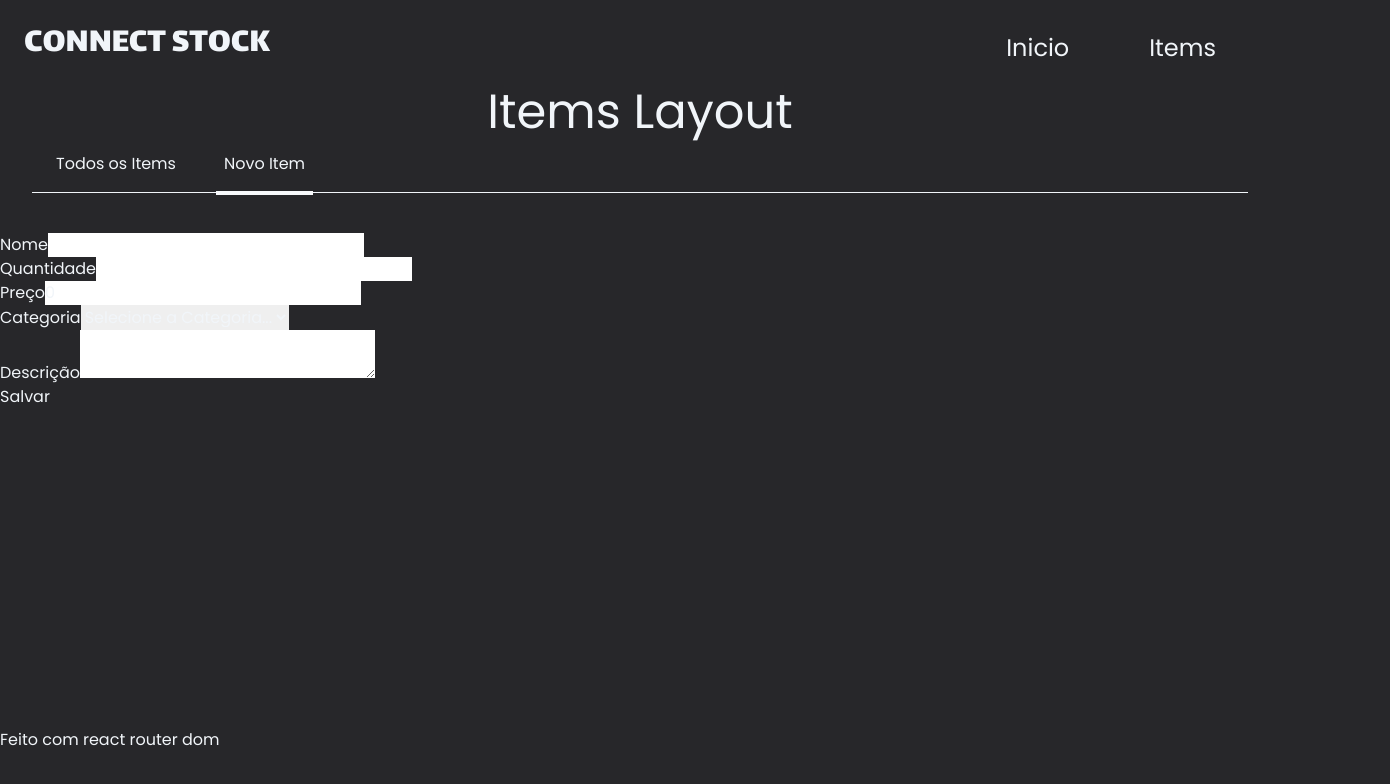
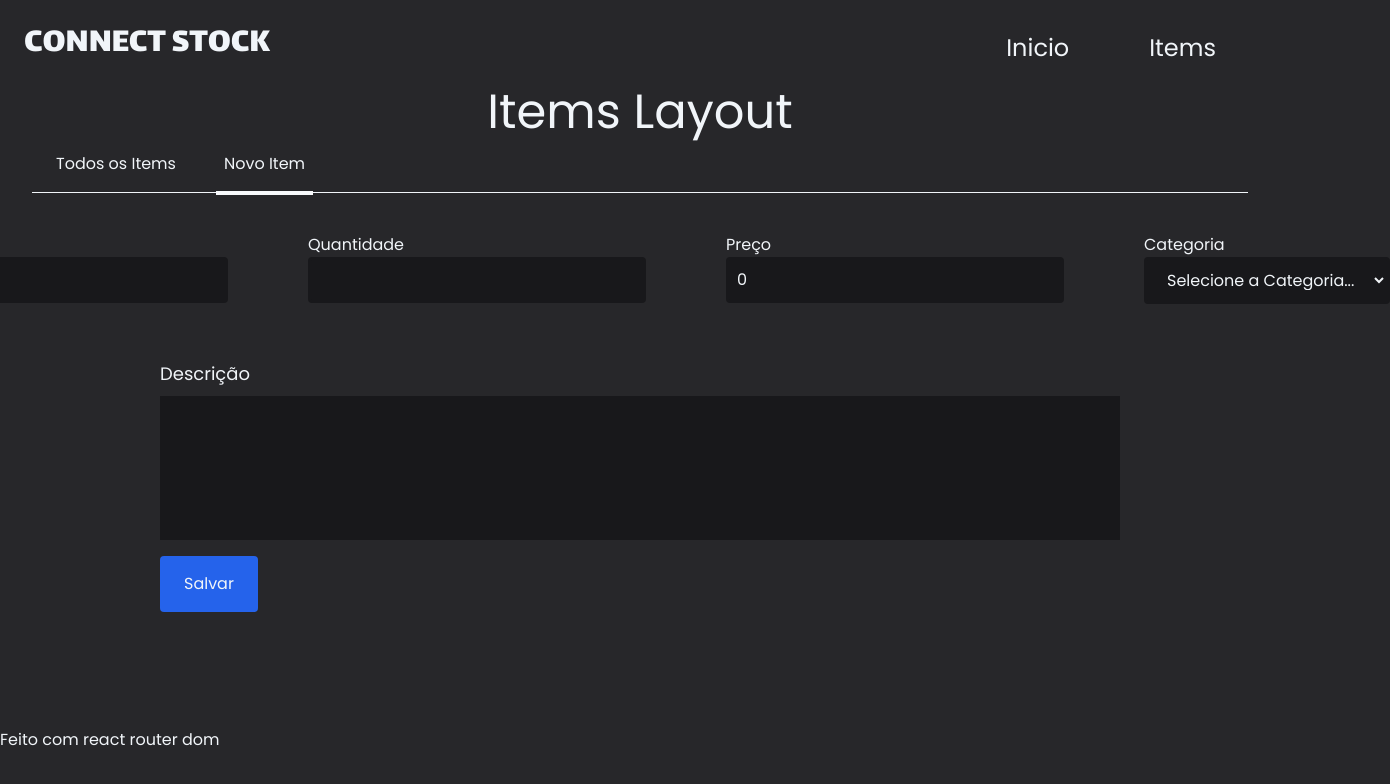
Before and after one commit to ArthurWillameBr/ConnectStock, a React (Vite) app: page /items/new in a window 1280 px wide. Shown: the top 784 px of the page, 1390 px wide, since content can reach past the window. Built offline with nearby package versions, Linux system fonts and the light colour scheme.

Commit message:
style: Stylize text area

```diff
--- a/src/components/ItemForm.jsx
+++ b/src/components/ItemForm.jsx
@@ -30,10 +30,11 @@
     }
   return (
     <form>
-      <div className="row">
-        <div>
+      <div className="flex justify-center gap-20">
+        <div className="flex flex-col">
           <label htmlFor="name">Nome</label>
           <input
+            className="bg-zinc-900 p-2 outline-none border-[3px] border-zinc-900 rounded focus:border-blue-600"
             type="text"
             name="name"
             id="name"
@@ -42,9 +43,10 @@
             onChange={handleChange}
           />
         </div>
-        <div>
+        <div className="flex flex-col">
           <label htmlFor="quantity">Quantidade</label>
           <input
+            className="bg-zinc-900 p-2 outline-none border-[3px] border-zinc-900 rounded focus:border-blue-600"
             type="text"
             name="quantity"
             id="quantity"
@@ -52,19 +54,21 @@
             onChange={handleChange}
           />
         </div>
-        <div>
+        <div className="flex flex-col">
           <label htmlFor="price">Preço</label>
           <input
-            type="text"
+            className="bg-zinc-900 p-2 outline-none border-[3px] border-zinc-900 rounded focus:border-blue-600"
+            type="number"
             name="price"
             id="price"
             value={item.price}
             onChange={handleChange}
           />
         </div>
-        <div>
+        <div className="flex flex-col">
           <label htmlFor="category">Categoria</label>
           <select
+            className="bg-zinc-900 px-4 py-2 outline-none border-[3px] border-zinc-900 rounded focus:border-blue-600"
             type="text"
             name="category"
             id="category"
@@ -86,9 +90,14 @@
           </select>
         </div>
       </div>
-      <div>
-        <label htmlFor="description">Descrição</label>
+
+      <div className="flex flex-col items-center mt-12 " >
+        <div className="flex w-3/4 m-2 ">
+        <label className="text-lg" htmlFor="description">Descrição</label>
+
+        </div>
         <textarea
+          className="w-3/4 h-36 bg-zinc-900 resize-none"
           name="description"
           id="description"
           value={item.description}
@@ -96,10 +105,13 @@
         >
 
         </textarea>
-      </div>
-      <button>
+        <div className="flex mt-4 w-3/4 ">
+        <button className="px-6 py-4 bg-blue-600 rounded">
         Salvar
         </button>
+        </div>
+      </div>
+
     </form>
   );
 }
```
